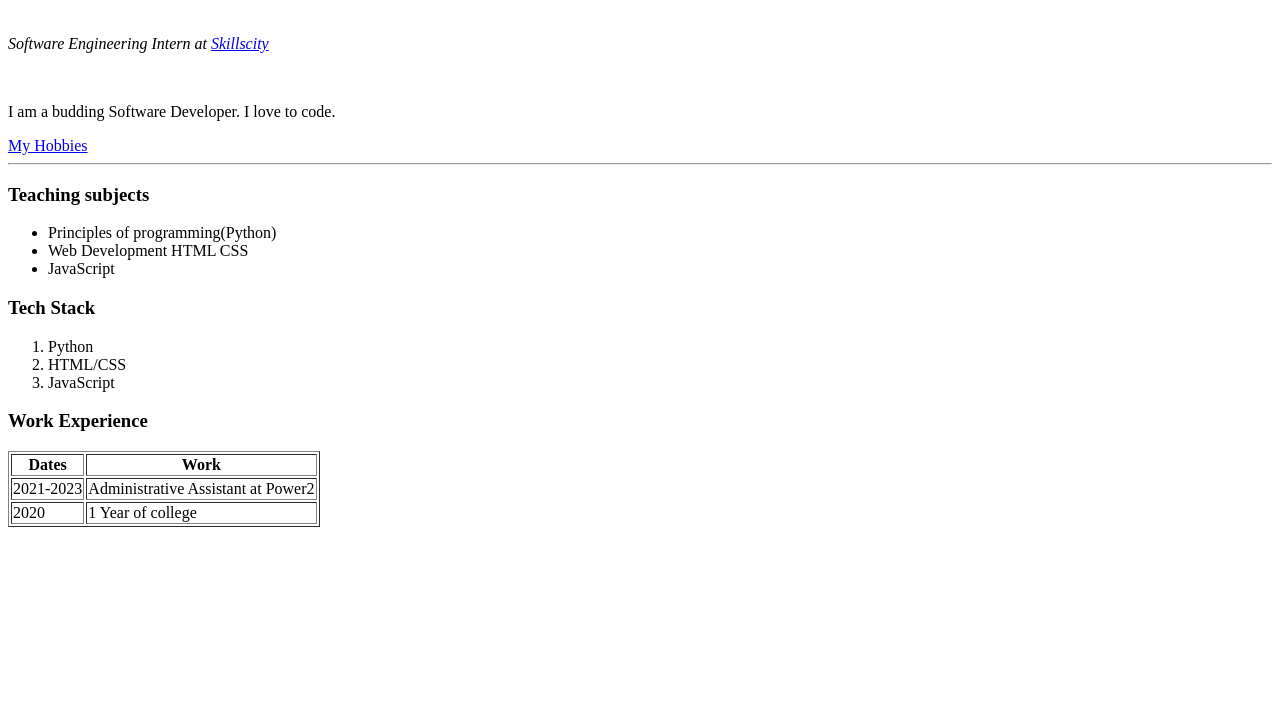
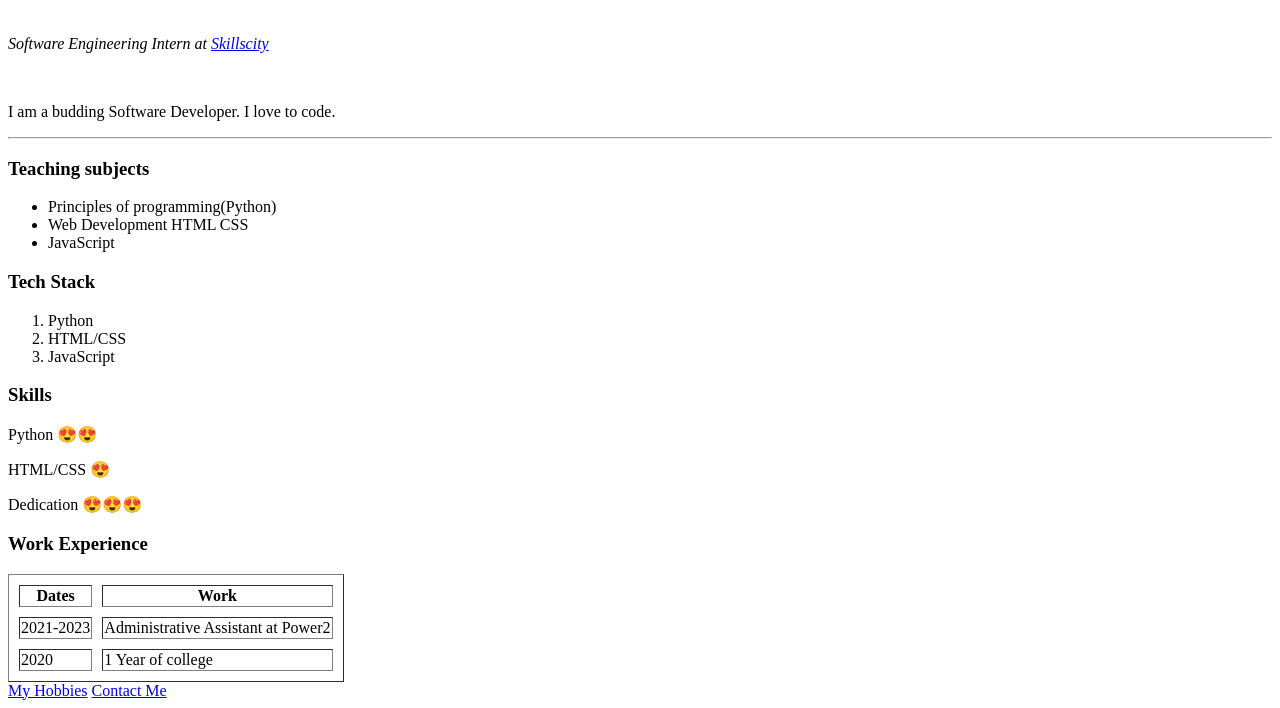
Before and after one commit to Sophiak113/htmlwebsite, a plain HTML site: page index.html in a window 1280 px wide. Shown: the part 241-949 px from the top of the page. Before the commit the page ends 800 px from the top, so only its background shows below. Drawn offline with Linux system fonts and the light colour scheme.

Commit message:
Added Skills section and emojis

```diff
--- a/index.html
+++ b/index.html
@@ -27,7 +27,6 @@
     </p>
 
     <p>I am a budding Software Developer. I love to code.</p>
-    <a href="hobbies.html">My Hobbies</a>
     <hr>
     <!-- The above is a horizontal rule to separate it from other sections -->
         <h3>Teaching subjects</h3>
@@ -42,9 +41,14 @@
             <li>HTML/CSS</li>
             <li>JavaScript</li>
         </ol>
+        <h3>Skills</h3>
+        <p>Python &#128525;&#128525;</p>
+        <p>HTML/CSS &#128525;</p>
+        <p>Dedication &#128525;&#128525;&#128525;</p>
         <h3>Work Experience</h3>
-        <table border="1">
+        <table border="1" cellspacing="10">
             <!-- Unless you add a value in border table lines won't show up -->
+            <!-- border is acutally deprecated(not recommended to use) as it is html styling not css -->
             <thead>
                 <tr>
                     <th>Dates</th>
@@ -70,5 +74,7 @@
             </tfoot>
         </table>
     </hr>
+    <a href="hobbies.html">My Hobbies</a>
+    <a href="contact.html">Contact Me</a>
   </body>
 </html>
```
